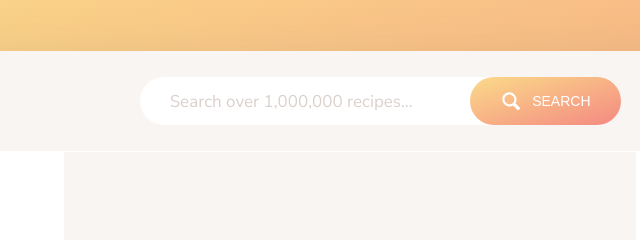
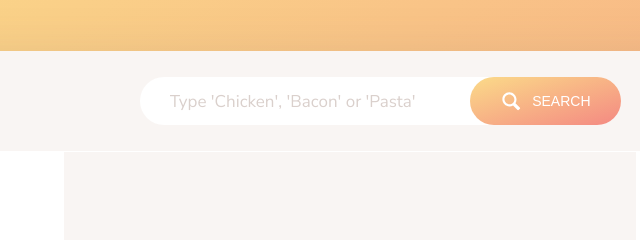
Before and after one commit to GillyRabutTsurwa/forkify-app-jonas, a website built with webpack: page src/template.html in a window 1280 px wide. Shown: the top 240 px of the page, 290-930 px from the left. Built offline with nearby package versions, Linux system fonts and the light colour scheme.

Commit message:
Replaced Placeholder Message

```diff
--- a/src/template.html
+++ b/src/template.html
@@ -16,7 +16,7 @@
         <header class="header">
             <img src="img/logo.png" alt="Logo" class="header__logo">
             <form class="search">
-                <input type="text" class="search__field" placeholder="Search over 1,000,000 recipes...">
+                <input type="text" class="search__field" placeholder="Type 'Chicken', 'Bacon' or 'Pasta'">
                 <button class="btn search__btn">
                     <svg class="search__icon">
                         <use href="img/icons.svg#icon-magnifying-glass"></use>
```
Also changed, not shown: dist/index.html, dist/js/bundle.js.
